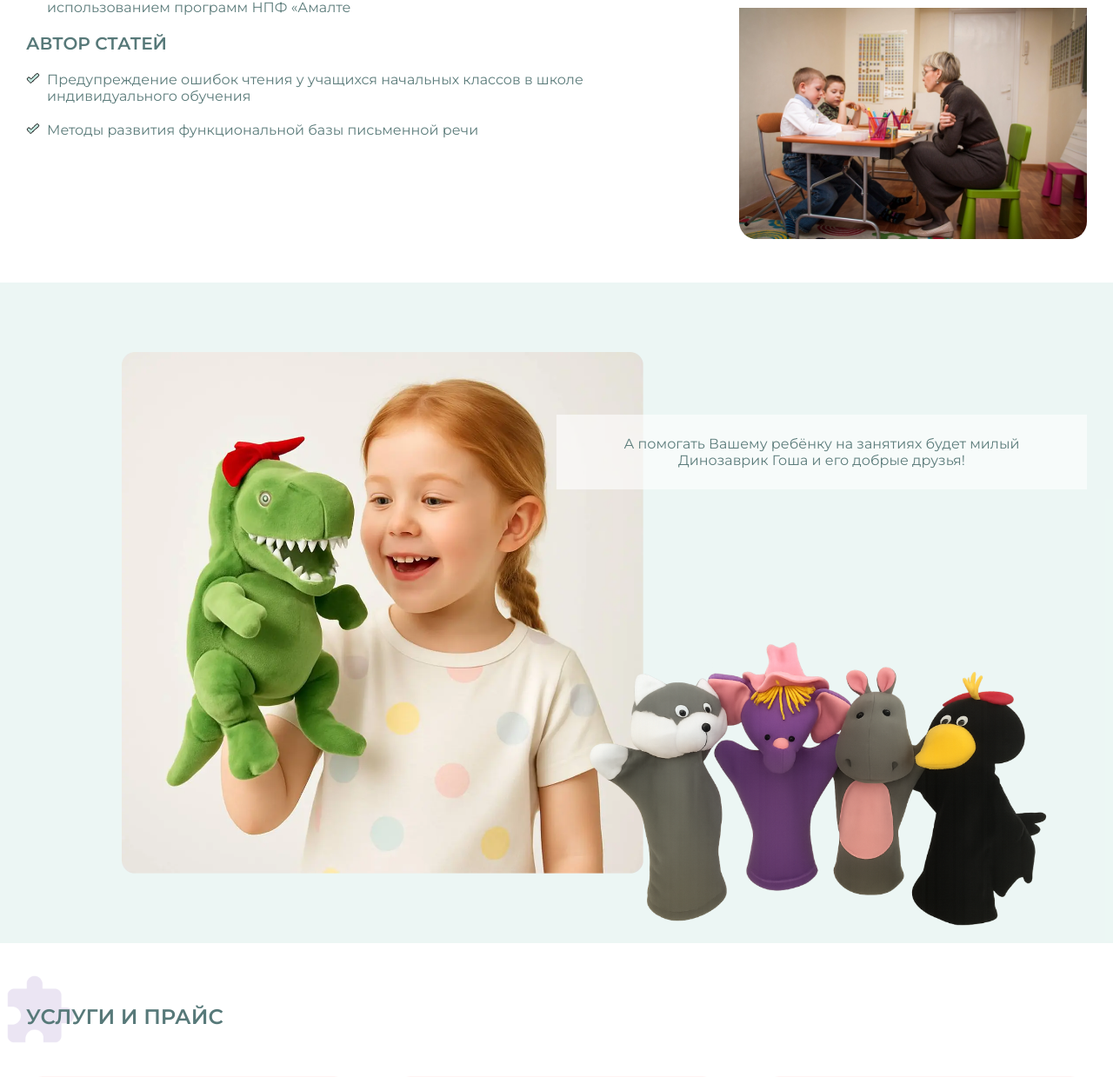
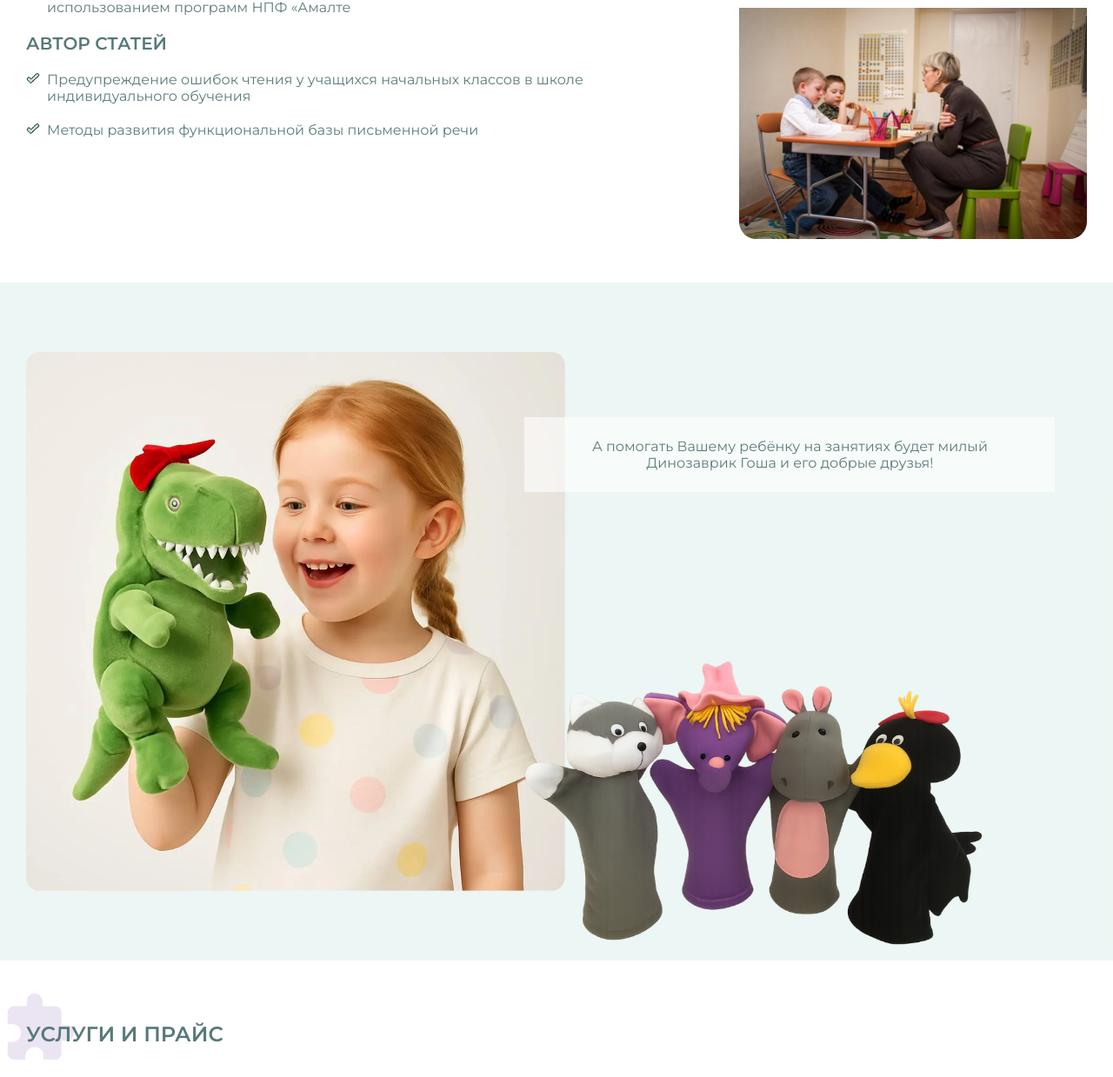
Before and after one commit to dariaSDemidova/logoped, a PHP site: page / in a window 1280 px wide. Shown: the part 697-1936 px from the top of the page at 87% size. Run offline with PHP 8.4, Linux system fonts and the light colour scheme.

Commit message:
fix elements position

```diff
--- a/styles/style.css
+++ b/styles/style.css
@@ -461,7 +461,7 @@ iframe {
 .toys-image-wrapper {
     position: relative;
     width: 100%;
-    max-width: 800px;
+    max-width: 1400px;
 }
 
 .toys {
@@ -472,11 +472,11 @@ iframe {
     position: relative;
     display: flex;
     flex-direction: column;
-    align-items: center;
+    align-items: start;
 }
 
 .girl-with-dino {
-    width: 60%;
+    width: 70%;
     max-width: 1000px;
     height: auto;
     display: block;
@@ -487,7 +487,7 @@ iframe {
 .dolls {
     position: absolute;
     bottom: -10%;
-    right: 2%;
+    right: 8%;
     width: 45%;
     height: auto;
     z-index: 2;
@@ -496,7 +496,7 @@ iframe {
 .toys-text {
     position: absolute;
     top: 12%;
-    left: 75%;
+    left: 70%;
     transform: translateX(-50%);
     width: 50%;
     text-align: center;
@@ -1018,6 +1018,14 @@ iframe {
     .about-text {
         gap: 20px;
     }
+
+    .toys-text {
+        left: 72%;
+    }
+
+    .girl-with-dino {
+        width: 62%;
+    }
 }
 
 @media (max-width: 1024px) {
```
